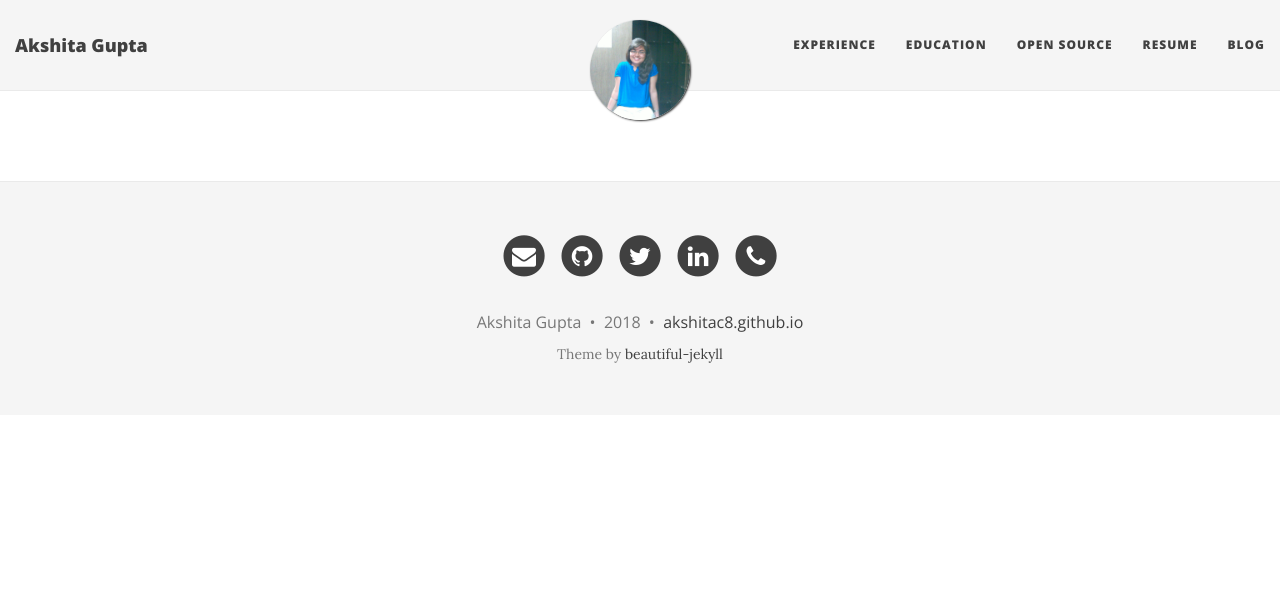
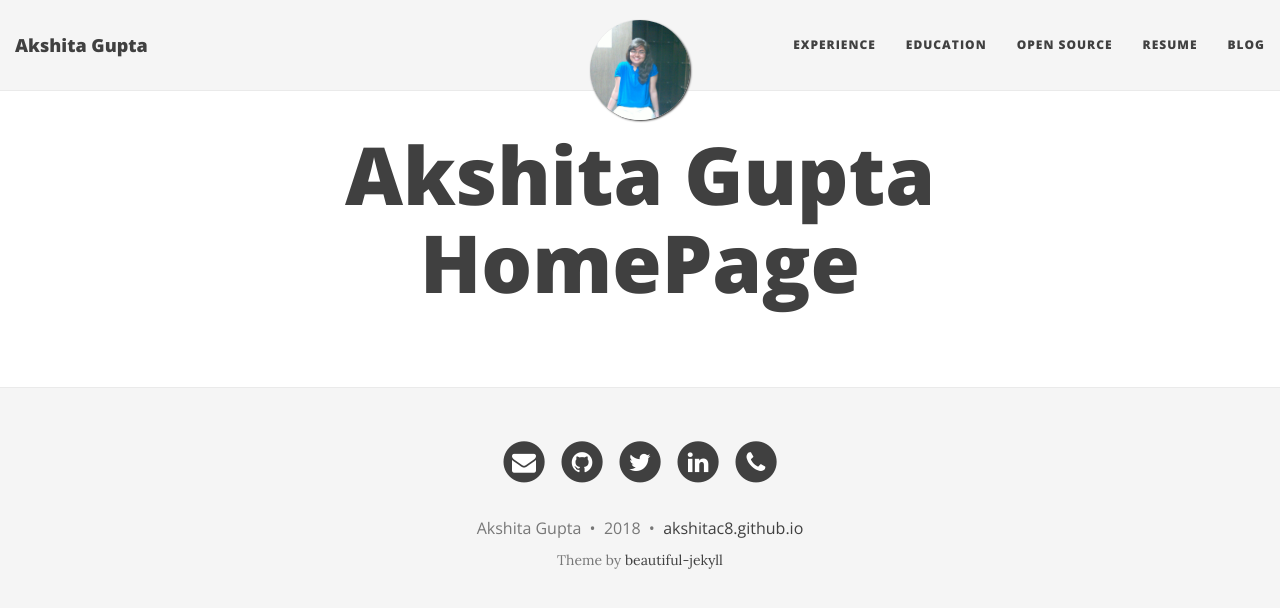
Before and after one commit to akshitac8/akshitac8.github.io, a Jekyll site: the page built from index.html, in a window 1280 px wide. Shown: the top 608 px of the page. Built offline with Jekyll 4.4.1, drawn with Linux system fonts in a browser that asks for light colours; nearby versions of some CDN libraries; the list of posts is cut into pages by our own code.

Commit message:
Update index.html

```diff
--- a/index.html
+++ b/index.html
@@ -1,6 +1,6 @@
 ---
 layout: page
-subtitle: Hi, I am Akshita Gupta
+title: Akshita Gupta HomePage
 use-site-title: true
 ---
 
@@ -17,9 +17,11 @@ use-site-title: true
 	  {% endif %}
     </a>
 
+    <!--
     <p class="post-meta">
       Posted on {{ post.date | date: "%B %-d, %Y" }}
     </p>
+    -->
 
     <div class="post-entry-container">
       {% if post.image %}
```
